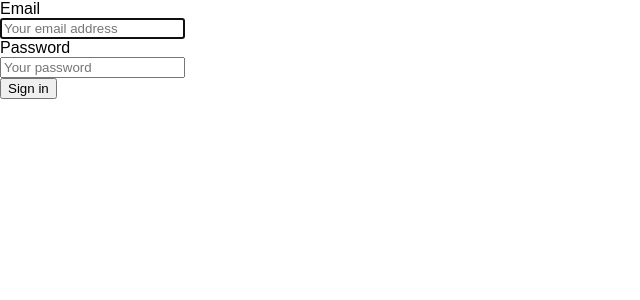
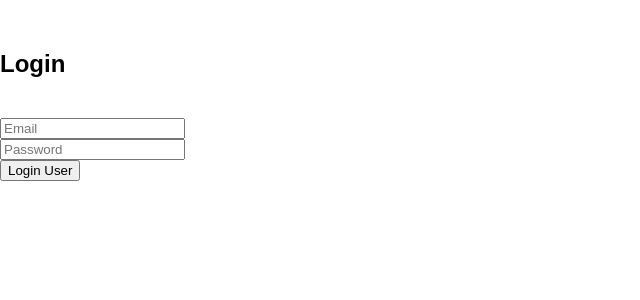
Before and after one commit to gil-air-may/react-boilerplate, a React app: page / in a window 1280 px wide. Shown: the top 300 px of the page, without its empty margins (0-640 px from the left). Built offline with nearby package versions, Linux system fonts and the light colour scheme.

Commit message:
Prevent default was the solution I needed

```diff
--- a/src/Actions.js
+++ b/src/Actions.js
@@ -1,21 +1,29 @@
-import axios from 'axios'
+//import axios from 'axios'
 
-export function signinUser (email, password) {
+// export function signinUser (email, password) {
 
-  console.log({ email, password })
-    return function (dispatch) {
-      axios.post(`https://jsonplaceholder.typicode.com/posts`, { title: email, body: password, userId: '1' })
-      .then(res => {
-        //console.log('INSIDE THEN')
-        //console.log(res)
-        dispatch({type: 'AUTH_USER'})
-      })
-      .catch(err => {
-        console.log(err)
-        dispatch({type: 'Bad login info'});
-      });
+//   //console.log({ email, password })
+//     return function (dispatch) {
+//       axios.post(`https://jsonplaceholder.typicode.com/posts`, { title: email, body: password, userId: '1' })
+//       .then(res => {
+//         //console.log('INSIDE THEN')
+//         //console.log(res)
+//         dispatch({type: 'AUTH_USER'})
+//       })
+//       .catch(err => {
+//         console.log(err)
+//         dispatch({type: 'Bad login info'});
+//       });
 
-  // return function(dispatch) {
-  //
+//   // return function(dispatch) {
+//   //
+//   }
+// }
+
+export function signinUser() {
+
+  console.log('oi momaaa')
+  return function (dispatch) {
+    dispatch({ type: 'AUTH_USER' });
   }
 }
--- a/src/LoginPage.js
+++ b/src/LoginPage.js
@@ -1,5 +1,6 @@
 import React from 'react';
 import { connect } from 'react-redux';
+import axios from 'axios';
 
 import * as actions from './Actions'
 
@@ -15,54 +16,96 @@ class Login extends React.Component {
     password: "",
   }
 
-  handleFormSubmit = async (event) => {
+ handleFormSubmit(e) {
 
-    // try {
-    //   await
-      this.props.signinUser(this.state.email, this.state.password);
-      console.log('execution is here')
-      if (this.props.isAuthenticated)
-      {this.props.history.push("/private")}
+    e.preventDefault();
+    axios.defaults.baseURL = 'http://jsonplaceholder.typicode.com';
+    axios.post('/posts', {
+      title: 'yoo',
+      body: 'oyoo',
+      userId: '1'
+    })
+    .then(function (response) {
+      console.log(response);
+    })
+    .catch(function (error) {
+      console.log(error);
+    });
 
-    // } catch (error) {
-    //   alert(error.message)
-    // }
   }
 
   render() {
 
     return (
-      <form>
-        <div className="field">
-          <label className="label">Email</label>
-          <div className="control">
+      <div className="container" style={{ marginTop: '50px', width: '700px'}}>
+            <h2 style={{marginBottom: '40px'}}>Login</h2>
+            <form onSubmit={ (e) => this.handleFormSubmit(e)}>
+                <div className="form-group">
                     <input
-            className="input"
                     type="email"
-            placeholder="Your email address"
-            value={this.state.email}
-            autoFocus={true}
-            onChange={(e) => this.setState({...this.state, email: e.target.value})}
+                    placeholder="Email"
+                    //className={classnames('form-control form-control-lg', {
+                    //    'is-invalid': errors.email
+                   // })}
+                    name="email"
+                    onChange={ (e) => this.setState({...this.state, email: e.target.value}) }
+                    value={ this.state.email }
                     />
                 </div>
-      </div>
-      <div className="field">
-        <label className="label">Password</label>
-        <div className="control">
+                <div className="form-group">
                     <input
-          className="input"
                     type="password"
-          placeholder="Your password"
-          value={this.state.password}
-          onChange={(e) => this.setState({...this.state, password: e.target.value})}
+                    placeholder="Password"
+                  //  className={classnames('form-control form-control-lg', {
+                   //     'is-invalid': errors.password
+                    //})}
+                    name="password"
+                    onChange={ (e) => this.setState({...this.state, password: e.target.value}) }
+                    value={ this.state.password }
                     />
                 </div>
+                <div className="form-group">
+                    <button>
+                        Login User
+                    </button>
                 </div>
-      <button
-      className="button is-primary"
-      onClick={this.handleFormSubmit}
-      >Sign in</button>
             </form>
+        </div>
+
+      // <div>
+      //   <div className="field">
+      //     <label className="label">Email</label>
+      //     <div className="control">
+      //       <input
+      //       className="input"
+      //       type="email"
+      //       placeholder="Your email address"
+      //       value={this.state.email}
+      //       autoFocus={true}
+      //       onChange={(e) => this.setState({...this.state, email: e.target.value})}
+      //       />
+      //     </div>
+      // </div>
+      // <div className="field">
+      //   <label className="label">Password</label>
+      //   <div className="control">
+      //     <input
+      //     className="input"
+      //     type="password"
+      //     placeholder="Your password"
+      //     value={this.state.password}
+      //     onChange={(e) => this.setState({...this.state, password: e.target.value})}
+      //     />
+      //   </div>
+      // </div>
+      // <button
+      // type="submit"
+      // className="button is-primary"
+      // onSubmit={this.handleFormSubmit}
+      // onClick={this.handleFormSubmit}
+      // >Sign in</button>
+      // </div>
+
       );
     }
 }
```
Lines whose indentation alone changed are shown as unchanged.
